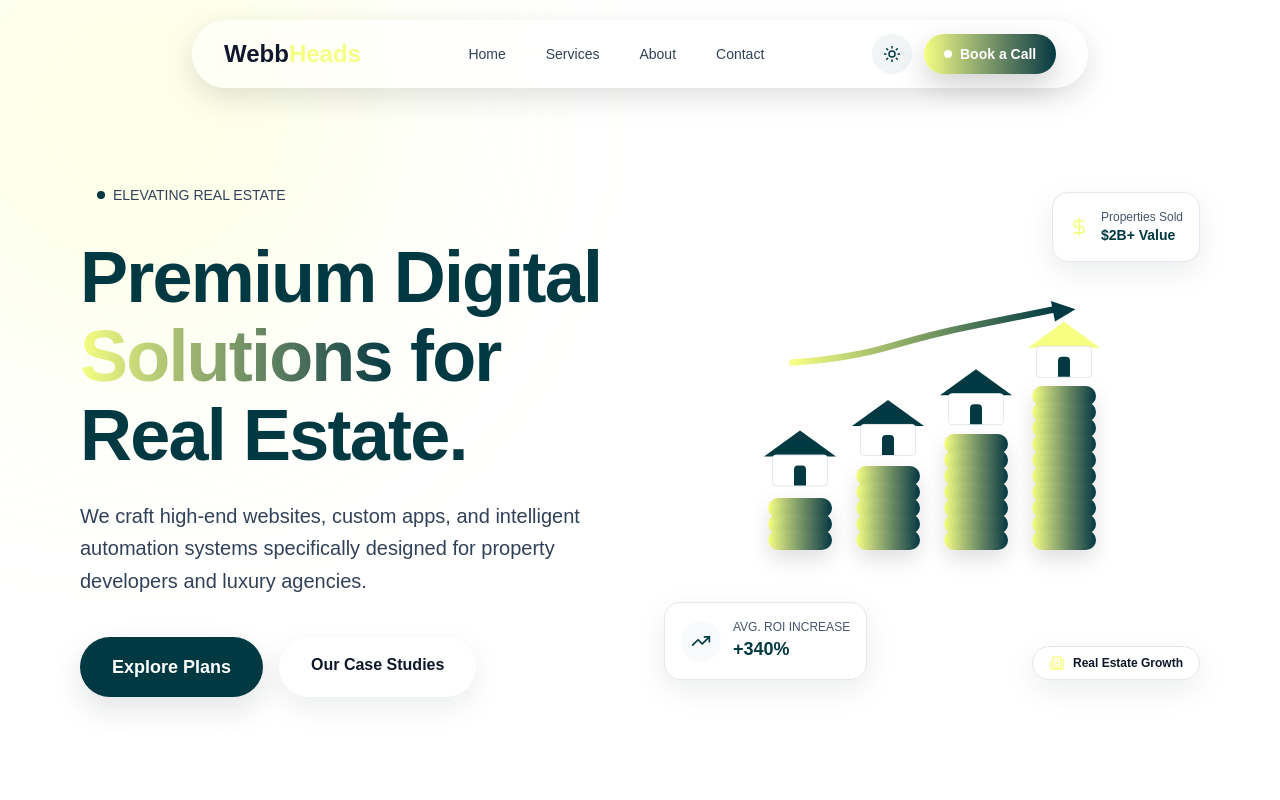
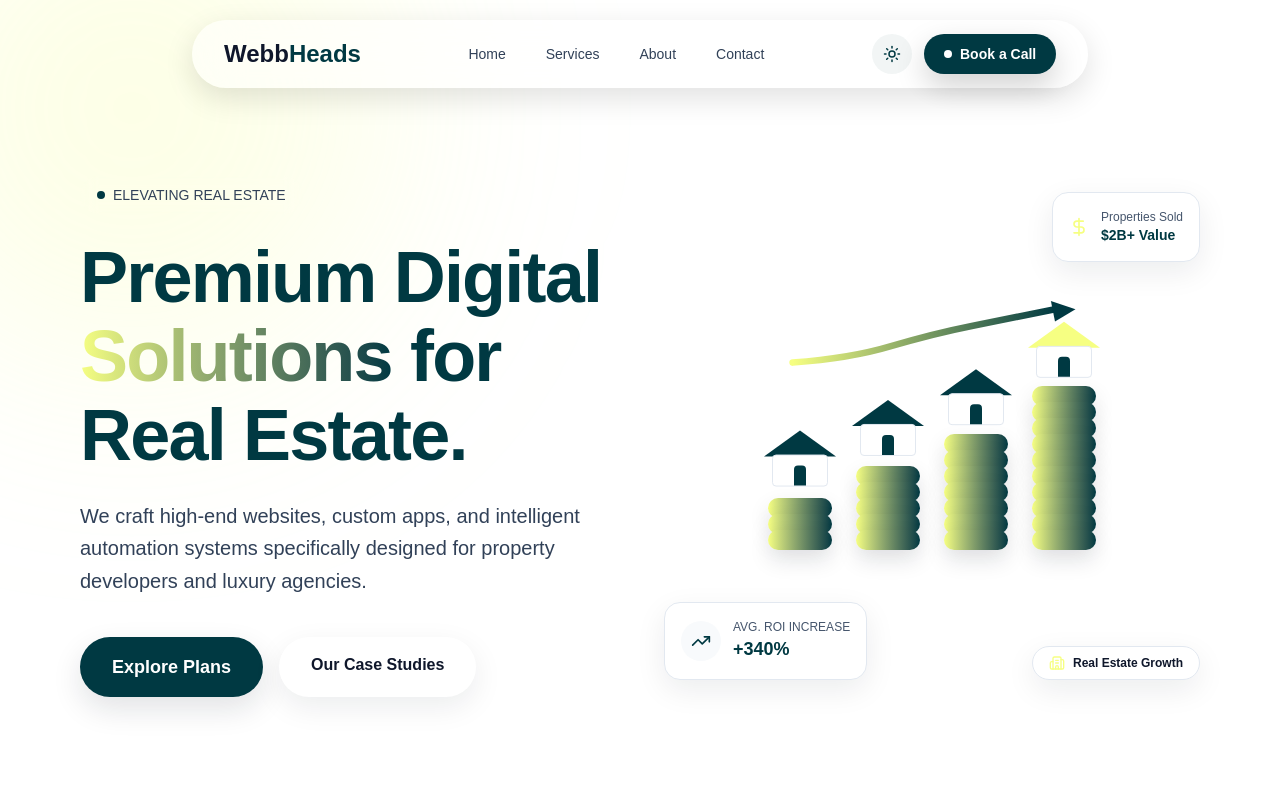
Before and after one commit to CH-JASWANTH-KUMAR/Webbheads-Main-Website, a Next.js app: page / in a window 1280 px wide. Shown: the top 800 px of the page. Built offline with nearby package versions, Linux system fonts and the light colour scheme.

Commit message:
UI/UX changes

```diff
--- a/components/Navbar.tsx
+++ b/components/Navbar.tsx
@@ -2,9 +2,9 @@
 
 /**
  * NAVBAR - Grey translucent + blurred (dark), white translucent + blurred (light), NO borders
- * - Dark theme grey matches your card vibe: #16171B with alpha
- * - Light theme stays clean: white with alpha
- * - Smooth hover/tap animations
+ * - CTA button solid colors:
+ *   - Dark: grey-ish (no yellow)
+ *   - Light: solid #003942
  */
 
 import { useState, useEffect } from "react";
@@ -42,19 +42,23 @@ export default function Navbar() {
   const hoverT = { duration: 0.28, ease } as const;
   const tapT = { duration: 0.12, ease } as const;
 
-  const brandGradient = "bg-gradient-to-r from-[#f6ff82] to-[#003942]";
-
-  // Dark theme navbar grey sampled from your card look: #16171B (with alpha).
   const navSurface = isDark ? "bg-[#16171B]/60" : "bg-white/55";
   const navSurfaceScrolled = isDark ? "bg-[#16171B]/72" : "bg-white/65";
 
-  // ONLY CHANGE: softer shadow. [web:448]
   const navShadow = isScrolled
     ? "shadow-[0_14px_40px_rgba(0,0,0,0.18)]"
     : "shadow-[0_10px_30px_rgba(0,0,0,0.12)]";
 
+  // Accent for "Heads" (dark = yellow, light = #003942)
+  const brandAccent = isDark ? "text-[#f6ff82]" : "text-[#003942]";
+
+  // Focus ring matches accent (Tailwind state variants) [web:388]
+  const focusRing = isDark ? "focus-visible:ring-[#f6ff82]/60" : "focus-visible:ring-[#003942]/35";
+
   const linkBase =
-    "px-4 py-2 text-sm font-medium rounded-full transition-colors duration-200 focus:outline-none focus-visible:ring-2 focus-visible:ring-[#f6ff82]/60";
+    `px-4 py-2 text-sm font-medium rounded-full transition-colors duration-200 ` +
+    `focus:outline-none focus-visible:ring-2 ${focusRing}`;
+
   const linkTheme = isDark
     ? "text-white/75 hover:text-white hover:bg-white/10"
     : "text-slate-700 hover:text-slate-900 hover:bg-black/5";
@@ -67,6 +71,15 @@ export default function Navbar() {
   const mobileLink = isDark
     ? "text-white/85 hover:text-white border-white/10"
     : "text-slate-800 hover:text-slate-900 border-black/10";
+
+  /**
+   * CTA solid colors (updated):
+   * - Dark: grey-ish (match UI), readable white text
+   * - Light: solid #003942 with white text
+   */
+  const ctaBg = isDark ? "bg-white/10 hover:bg-white/15" : "bg-[#003942] hover:bg-[#003942]/90";
+  const ctaText = "text-white";
+  const ctaDot = isDark ? "bg-[#f6ff82]" : "bg-white"; // small premium accent dot stays nice
 
   return (
     <>
@@ -98,7 +111,7 @@ export default function Navbar() {
             className="flex items-center shrink-0"
           >
             <span className={`text-xl md:text-2xl font-bold ${isDark ? "text-white" : "text-slate-900"}`}>
-              Webb<span className="text-[#f6ff82]">Heads</span>
+              Webb<span className={brandAccent}>Heads</span>
             </span>
           </a>
 
@@ -123,7 +136,7 @@ export default function Navbar() {
           <div className="hidden md:flex items-center gap-3 shrink-0">
             <ThemeToggle />
 
-            {/* Book a Call */}
+            {/* Book a Call (solid bg) */}
             <motion.a
               href="https://cal.com/webb-heads"
               target="_blank"
@@ -142,14 +155,14 @@ export default function Navbar() {
               transition={hoverT}
               className={`
                 px-5 py-2.5 text-sm font-semibold rounded-full
-                ${brandGradient} ${isDark ? "text-[#003942]" : "text-white"}
+                ${ctaBg} ${ctaText}
                 flex items-center gap-2
-                focus:outline-none focus-visible:ring-2 focus-visible:ring-[#f6ff82]/60
+                focus:outline-none focus-visible:ring-2 ${focusRing}
                 will-change-transform
               `}
               style={{ boxShadow: "0 12px 30px rgba(0,0,0,0.18)" }}
             >
-              <span className={`w-2 h-2 rounded-full ${isDark ? "bg-[#003942]" : "bg-white"}`} />
+              <span className={`w-2 h-2 rounded-full ${ctaDot}`} />
               Book a Call
             </motion.a>
           </div>
@@ -162,7 +175,7 @@ export default function Navbar() {
               onClick={() => setIsMobileMenuOpen((v) => !v)}
               whileTap={{ scale: 0.96 }}
               transition={tapT}
-              className={`p-2 rounded-full transition-colors ${iconBtn} focus:outline-none focus-visible:ring-2 focus-visible:ring-[#f6ff82]/60`}
+              className={`p-2 rounded-full transition-colors ${iconBtn} focus:outline-none focus-visible:ring-2 ${focusRing}`}
               aria-label="Toggle menu"
             >
               {isMobileMenuOpen ? <X size={22} /> : <Menu size={22} />}
@@ -213,14 +226,14 @@ export default function Navbar() {
                       block py-4 text-lg font-medium border-b last:border-0
                       transition-colors
                       ${mobileLink}
-                      focus:outline-none focus-visible:ring-2 focus-visible:ring-[#f6ff82]/60 rounded-md
+                      focus:outline-none focus-visible:ring-2 ${focusRing} rounded-md
                     `}
                   >
                     {link.name}
                   </motion.a>
                 ))}
 
-                {/* Mobile Book a Call */}
+                {/* Mobile Book a Call (solid bg) */}
                 <motion.a
                   href="https://cal.com/webb-heads"
                   target="_blank"
@@ -232,11 +245,11 @@ export default function Navbar() {
                   className={`
                     mt-6 w-full py-4 text-center font-semibold rounded-full
                     flex items-center justify-center gap-2
-                    ${brandGradient} ${isDark ? "text-[#003942]" : "text-white"}
-                    focus:outline-none focus-visible:ring-2 focus-visible:ring-[#f6ff82]/60
+                    ${ctaBg} ${ctaText}
+                    focus:outline-none focus-visible:ring-2 ${focusRing}
                   `}
                 >
-                  <span className={`w-2 h-2 rounded-full ${isDark ? "bg-[#003942]" : "bg-white"}`} />
+                  <span className={`w-2 h-2 rounded-full ${ctaDot}`} />
                   Book a Call
                 </motion.a>
               </div>
```
